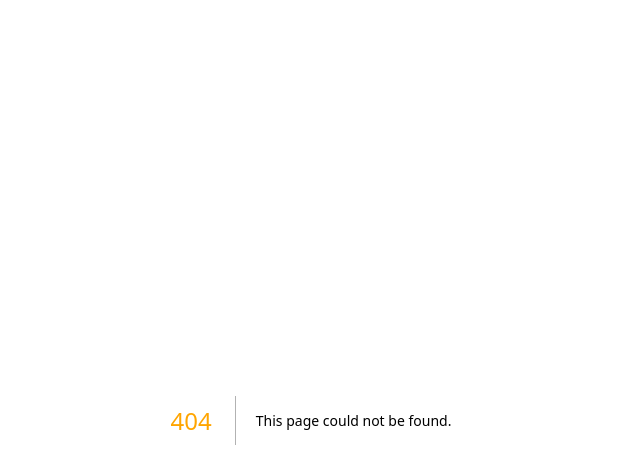
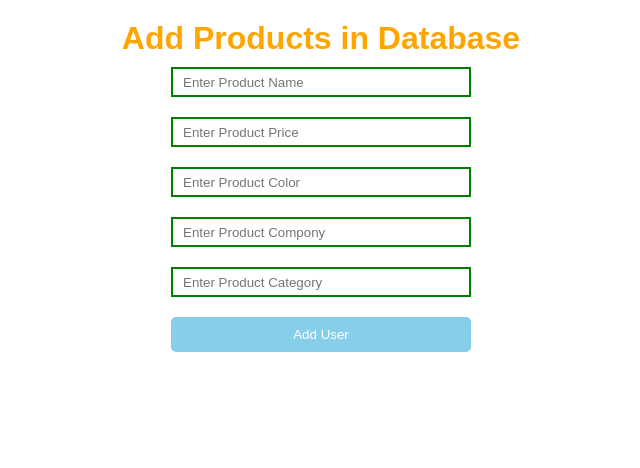
Before and after one commit to ritikmaurya4747/nextjs-api, a Next.js app: page /addproduct in a window 1280 px wide. Before the commit this address had no page. Shown: the top 468 px of the page, without its empty margins (339-979 px from the left). Built offline with nearby package versions, Linux system fonts and the light colour scheme.

Commit message:
post api for products integrrate with the UI

```diff
--- /dev/null
+++ b/src/app/addproduct/page.js
@@ -0,0 +1,67 @@
+"use client";
+
+import { useState } from "react";
+
+
+export default function Page() {
+    const [name,setName] = useState("");
+    const [price,setPrice] = useState("");
+    const [color,setColor] = useState("");
+    const [company,setCompany] = useState("");
+    const [category,setCategory] = useState("");
+    const addProduct = async () => {
+        let result = await fetch("http://localhost:3000/api/products",{
+            method:"POST",
+            body:JSON.stringify({name,price,color,company,category})
+        })
+        result = await result.json();
+        if(result.success) {
+            alert("Product added successfully!");
+        }else{
+            alert("Failed to add product!");
+        }
+    }
+  return (
+    <div className="input">
+      <h1>Add Products in Database</h1>
+      <input
+        type="text"
+        placeholder="Enter Product Name"
+        onChange={(e) => setName(e.target.value)}
+        value={name}
+        className="input-field"
+      />
+      <input
+        type="text"
+        placeholder="Enter Product Price"
+        onChange={(e) => setPrice(e.target.value)}
+        value={price}
+        className="input-field"
+      />
+      <input
+        type="text"
+        placeholder="Enter Product Color"
+        onChange={(e) => setColor(e.target.value)}
+        value={color}
+        className="input-field"
+      />
+      <input
+        type="text"
+        placeholder="Enter Product Compony"
+        onChange={(e) => setCompany(e.target.value)}
+        value={company}
+        className="input-field"
+      />
+      <input
+        type="text"
+        placeholder="Enter Product Category"
+        onChange={(e) => setCategory(e.target.value)}
+        value={category}
+        className="input-field"
+      />
+      <button onClick={addProduct} className="btn">
+        Add User
+      </button>
+    </div>
+  );
+}
--- a/src/app/globals.css
+++ b/src/app/globals.css
@@ -14,7 +14,7 @@ html,
 body {
   max-width: 100vw;
   overflow-x: hidden;
-  margin: 20px 0px 0px 20px;
+  margin: 10px 0px 0px 20px;
 }
 
 body {
@@ -44,6 +44,7 @@ a {
 
 h1 {
   color: orange;
+  text-align: center;
 }
 
 .input-field {
@@ -51,6 +52,7 @@ h1 {
   margin: 10px;
   height: 30px;
   width: 300px;
+  border: 2px solid green;
 }
 .input{
   display: flex;
```
Also changed, not shown: src/app/page.js (+3 -87 lines).
